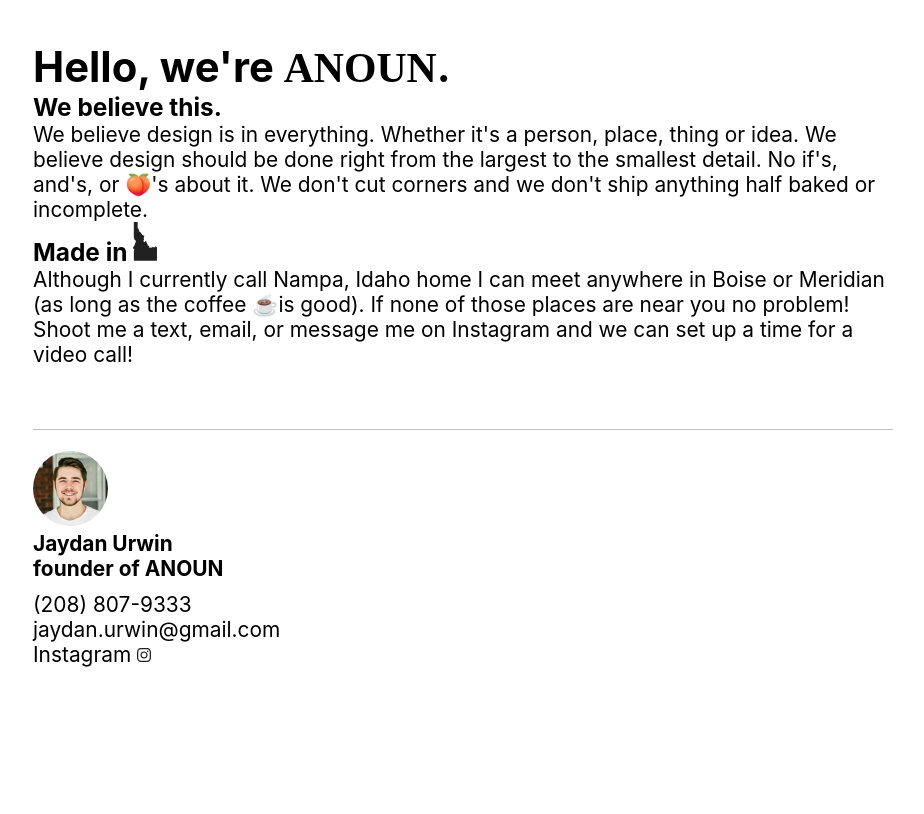
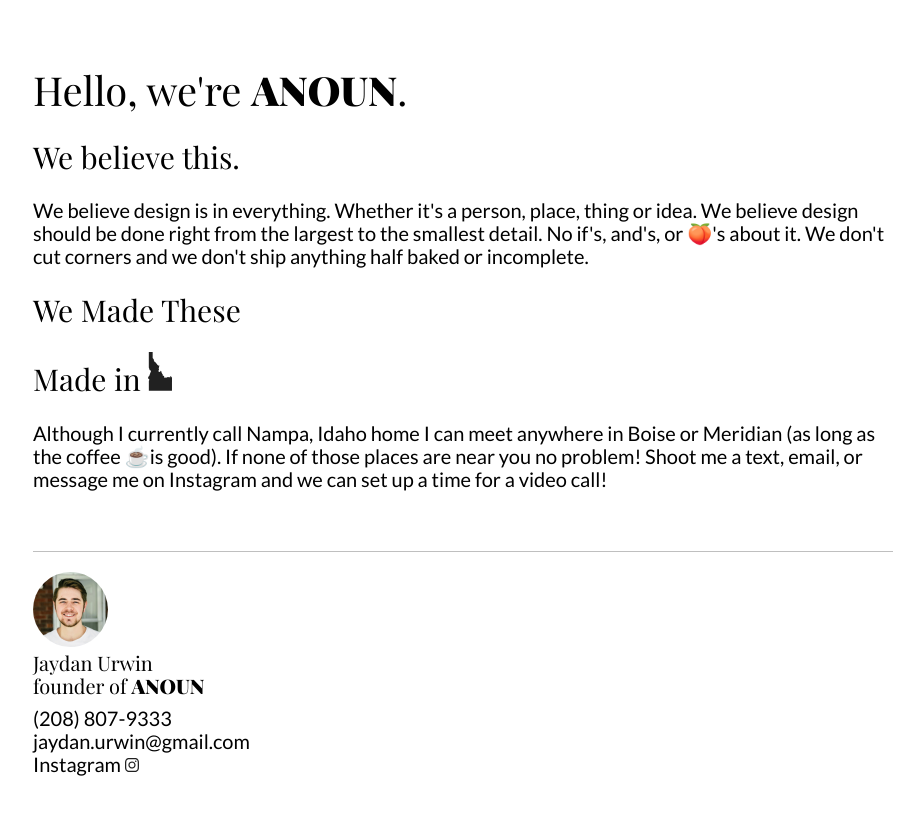
Before and after one commit to jaydanurwin/gatsby-starter-material-business-markdown, a Gatsby site: page / in a window 1280 px wide. Shown: the whole page, without its empty margins (177-1101 px from the left). Built offline with nearby package versions, Linux system fonts and the light colour scheme; Gatsby itself is replaced by a stand-in of ours.

Commit message:
adding fonts back in with font-weights

```diff
--- a/src/components/meta/WebsiteMeta.js
+++ b/src/components/meta/WebsiteMeta.js
@@ -14,14 +14,14 @@
         <meta http-equiv="X-UA-Compatible" content="IE=edge,chrome=1" />
         <title>{title}</title>
         <meta name="description" content={description} />
-        {/* <link
+        <link
           rel="stylesheet"
           href="https://cdnjs.cloudflare.com/ajax/libs/normalize/8.0.1/normalize.min.css"
         />
         <link
           href="https://fonts.googleapis.com/css?family=Lato|Playfair+Display:400,900"
           rel="stylesheet"
-        /> */}
+        />
       </Helmet>
     </>
   );
--- a/src/pages/index.js
+++ b/src/pages/index.js
@@ -11,7 +11,7 @@
     <h1>
       Hello, we're <b className="anoun-title">ANOUN</b>.
     </h1>
-    <h3>We believe this.</h3>
+    <h2>We believe this.</h2>
     <p>
       We believe design is in everything. Whether it's a person, place, thing or
       idea. We believe design should be done right from the largest to the
@@ -22,7 +22,8 @@
       's about it. We don't cut corners and we don't ship anything half baked or
       incomplete.
     </p>
-    <h3>
+    <h2>We Made These</h2>
+    <h2>
       Made in{" "}
       <img
         src={idahoOutlineLightTheme}
@@ -31,7 +32,7 @@
         id="idahoImage"
         alt="idaho-state-vector-outline-svg"
       />
-    </h3>
+    </h2>
     <p>
       Although I currently call Nampa, Idaho home I can meet anywhere in Boise
       or Meridian (as long as the coffee{" "}
--- a/src/styles/app.scss
+++ b/src/styles/app.scss
@@ -20,16 +20,6 @@
   padding: 1rem;
   background-color: var(--theme-bg);
   color: var(--theme-on-bg);
-}
-
-h1,
-h2,
-h3,
-h4,
-h5,
-h6,
-p {
-  margin: 0;
 }
 
 /* ANOUN STYLES */
--- a/src/styles/theme.scss
+++ b/src/styles/theme.scss
@@ -4,7 +4,6 @@
   /* Colors */
   --theme-primary: #000000;
   --theme-on-primary: #ffffff;
-  --theme-base: #ffffff;
   --theme-secondary: #000000;
   --theme-on-secondary: #ffffff;
   --theme-bg: #ffffff;
--- a/src/styles/typography.scss
+++ b/src/styles/typography.scss
@@ -24,14 +24,19 @@
 }
 
 $min_width: 320px;
-$max_width: 1500px;
+$max_width: 1000px;
 $min_font: 16px;
-$max_font: 22px;
+$max_font: 20px;
 
 html {
   @include fluid-type($min_width, $max_width, $min_font, $max_font);
 }
 
 body {
-  font-family: -apple-system, BlinkMacSystemFont, "Segoe UI", Roboto, Helvetica, Arial, sans-serif, "Apple Color Emoji", "Segoe UI Emoji", "Segoe UI Symbol";
+  font-family: 'Lato',-apple-system, BlinkMacSystemFont, "Segoe UI", Roboto, Helvetica, Arial, sans-serif, "Apple Color Emoji", "Segoe UI Emoji", "Segoe UI Symbol";
 }
+
+h1,h2,h3,h4,h5,h6 {
+  font-family: 'Playfair Display', serif;
+  font-weight: 400;
+}
```
